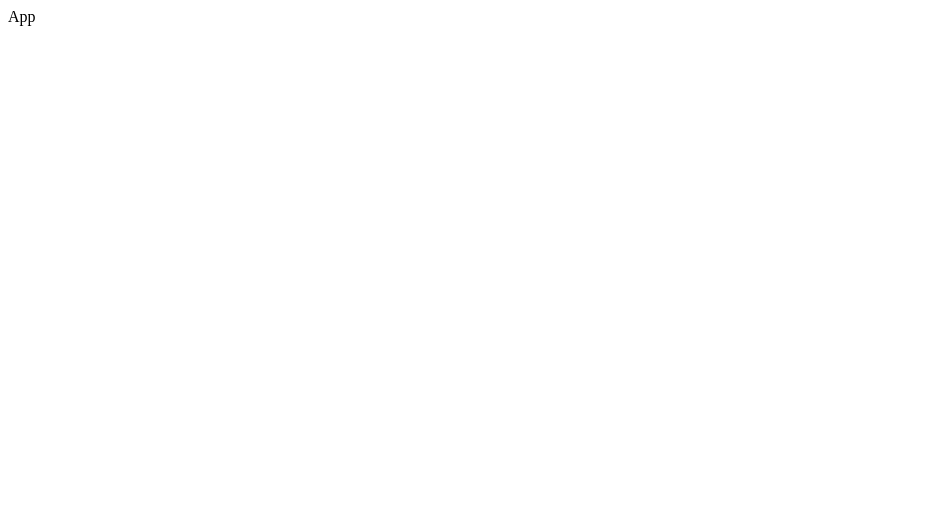
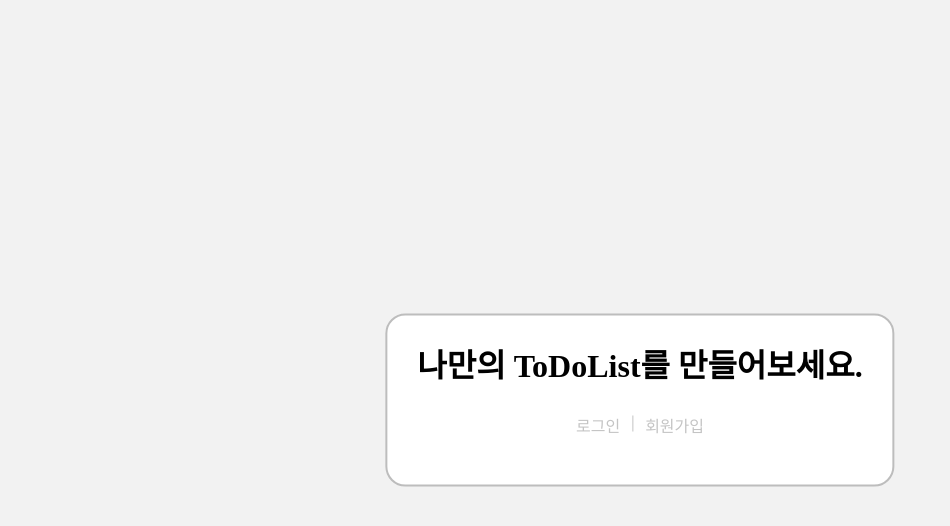
Before and after one commit to YOOJS1205/wanted-pre-onboarding-challenge-fe-1, a React (Create React App) app: page / in a window 1280 px wide. Shown: the top 526 px of the page, without its empty margins (0-950 px from the left). Built offline with nearby package versions, Linux system fonts and the light colour scheme.

Commit message:
Feat: 웰컴 페이지 퍼블리싱

```diff
--- a/src/App.js
+++ b/src/App.js
@@ -1,5 +1,19 @@
 import React from "react";
+import "./styles/app.css";
+import "./styles/reset.css";
+import { BrowserRouter, Routes, Route } from "react-router-dom";
+import Home from "./pages/Home/Home";
+import Login from "./pages/Login/Login";
+import Join from "./pages/Join/Join";
 
 export default function App() {
-  return <div>App</div>;
+  return (
+    <BrowserRouter>
+      <Routes>
+        <Route path="/" element={<Home />} />
+        <Route path="/auth/login" element={<Login />} />
+        <Route path="/auth/join" element={<Join />} />
+      </Routes>
+    </BrowserRouter>
+  );
 }
--- /dev/null
+++ b/src/components/Form/JoinForm.jsx
@@ -0,0 +1,14 @@
+import React from "react";
+import styled from "styled-components";
+import UserInfoInput from "./UserInfoInput";
+
+export default function JoinForm() {
+  return (
+    <Container>
+      <UserInfoInput />
+      <UserInfoInput />
+    </Container>
+  );
+}
+
+const Container = styled.article``;
--- /dev/null
+++ b/src/components/Form/LoginForm.jsx
@@ -0,0 +1,14 @@
+import React from "react";
+import styled from "styled-components";
+import UserInfoInput from "./UserInfoInput";
+
+export default function LoginForm() {
+  return (
+    <Container>
+      <UserInfoInput />
+      <UserInfoInput />
+    </Container>
+  );
+}
+
+const Container = styled.article``;
--- /dev/null
+++ b/src/components/Form/UserInfoInput.jsx
@@ -0,0 +1,5 @@
+import React from "react";
+
+export default function UserInfoInput() {
+  return <div>UserInfoInput</div>;
+}
--- a/src/index.js
+++ b/src/index.js
@@ -3,8 +3,4 @@ import ReactDOM from "react-dom/client";
 import App from "./App";
 
 const root = ReactDOM.createRoot(document.getElementById("root"));
-root.render(
-  <React.StrictMode>
-    <App />
-  </React.StrictMode>
-);
+root.render(<App />);
--- /dev/null
+++ b/src/pages/Home/Home.jsx
@@ -0,0 +1,56 @@
+import React from "react";
+import { Link } from "react-router-dom";
+import styled from "styled-components";
+
+export default function Home() {
+  return (
+    <Container>
+      <p className="ir">렌더링 후 첫 페이지입니다.</p>
+      <Title>나만의 ToDoList를 만들어보세요.</Title>
+      <FuncContainer>
+        <p className="ir">페이지 이동 기능입니다.</p>
+        <FirstFunc to="/auth/login">로그인</FirstFunc>
+        <Func to="auth/join">회원가입</Func>
+      </FuncContainer>
+    </Container>
+  );
+}
+
+const Container = styled.article`
+  position: absolute;
+  top: 50%;
+  left: 50%;
+  transform: translate(-50%, -50%);
+  padding: 30px;
+  border: 2px solid #bdbdbd;
+  border-radius: 20px;
+  background-color: #fff;
+`;
+
+const Title = styled.h1`
+  font-weight: 600;
+  font-size: 32px;
+  line-height: 40px;
+  word-break: keep-all;
+  text-align: center;
+`;
+
+const FuncContainer = styled.article`
+  text-align: center;
+  padding: 30px 0 20px;
+`;
+
+const Func = styled(Link)`
+  font-size: 16px;
+`;
+
+const FirstFunc = styled(Func)`
+  &::after {
+    display: inline-block;
+    content: "";
+    width: 1px;
+    height: 16px;
+    margin: 0 12px;
+    background-color: #c4c4c4;
+  }
+`;
--- /dev/null
+++ b/src/pages/Join/Join.jsx
@@ -0,0 +1,13 @@
+import React from "react";
+import styled from "styled-components";
+import JoinForm from "../../components/Form/JoinForm";
+
+export default function Join() {
+  return (
+    <Container>
+      <JoinForm />
+    </Container>
+  );
+}
+
+const Container = styled.article``;
--- /dev/null
+++ b/src/pages/Login/Login.jsx
@@ -0,0 +1,13 @@
+import React from "react";
+import styled from "styled-components";
+import LoginForm from "../../components/Form/LoginForm";
+
+export default function Login() {
+  return (
+    <Container>
+      <LoginForm />
+    </Container>
+  );
+}
+
+const Container = styled.article``;
--- /dev/null
+++ b/src/styles/app.css
@@ -0,0 +1,17 @@
+.ir {
+  width: 1px;
+  height: 1px;
+  margin: -1px;
+  position: absolute;
+  overflow: hidden;
+  clip: rect(1px 1px 1px 1px);
+}
+
+a {
+  color: #c4c4c4;
+  text-decoration: none;
+}
+
+body {
+  background-color: #f2f2f2;
+}
--- /dev/null
+++ b/src/styles/reset.css
@@ -0,0 +1,129 @@
+/* http://meyerweb.com/eric/tools/css/reset/
+   v2.0 | 20110126
+   License: none (public domain)
+*/
+
+html,
+body,
+div,
+span,
+applet,
+object,
+iframe,
+h1,
+h2,
+h3,
+h4,
+h5,
+h6,
+p,
+blockquote,
+pre,
+a,
+abbr,
+acronym,
+address,
+big,
+cite,
+code,
+del,
+dfn,
+em,
+img,
+ins,
+kbd,
+q,
+s,
+samp,
+small,
+strike,
+strong,
+sub,
+sup,
+tt,
+var,
+b,
+u,
+i,
+center,
+dl,
+dt,
+dd,
+ol,
+ul,
+li,
+fieldset,
+form,
+label,
+legend,
+table,
+caption,
+tbody,
+tfoot,
+thead,
+tr,
+th,
+td,
+article,
+aside,
+canvas,
+details,
+embed,
+figure,
+figcaption,
+footer,
+header,
+hgroup,
+menu,
+nav,
+output,
+ruby,
+section,
+summary,
+time,
+mark,
+audio,
+video {
+  margin: 0;
+  padding: 0;
+  border: 0;
+  font-size: 100%;
+  font: inherit;
+  vertical-align: baseline;
+}
+/* HTML5 display-role reset for older browsers */
+article,
+aside,
+details,
+figcaption,
+figure,
+footer,
+header,
+hgroup,
+menu,
+nav,
+section {
+  display: block;
+}
+body {
+  line-height: 1;
+}
+ol,
+ul {
+  list-style: none;
+}
+blockquote,
+q {
+  quotes: none;
+}
+blockquote:before,
+blockquote:after,
+q:before,
+q:after {
+  content: "";
+  content: none;
+}
+table {
+  border-collapse: collapse;
+  border-spacing: 0;
+}
```
Also changed, not shown: src/components/Button/Button.jsx (added, +14 -0 lines).
